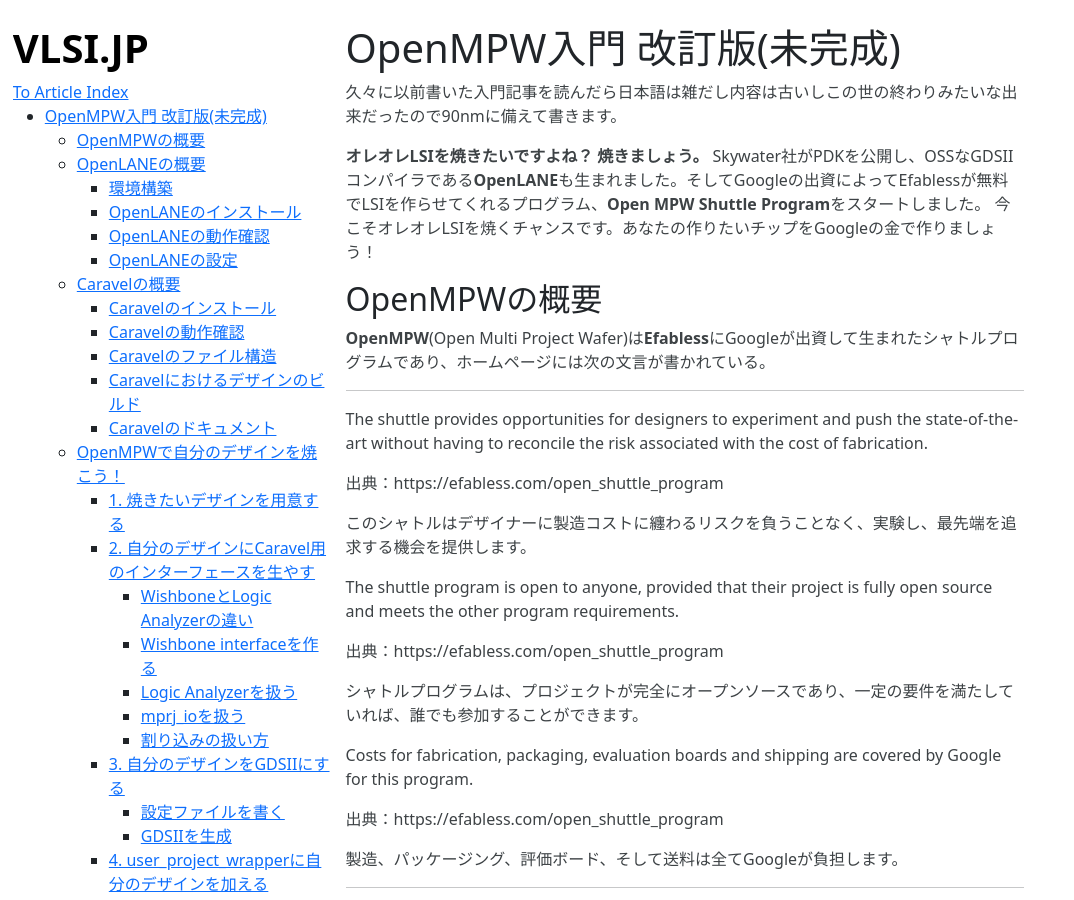
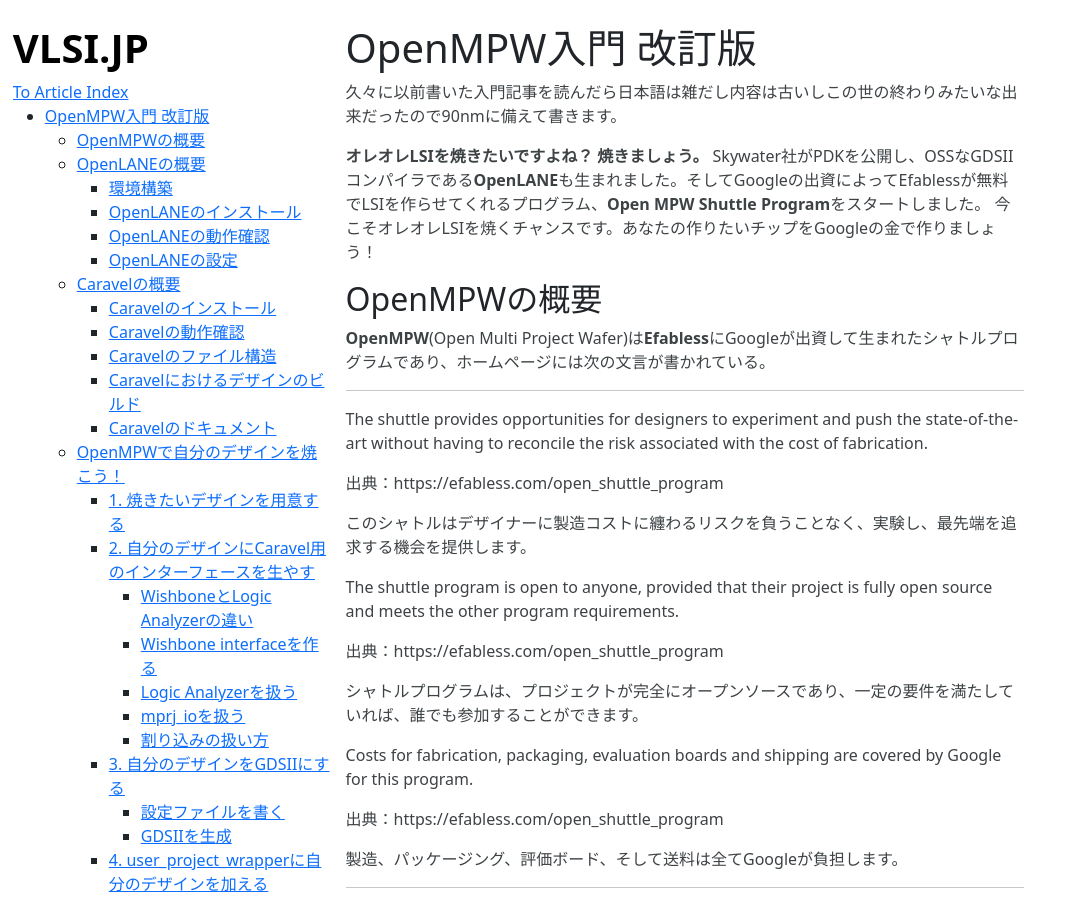
Before and after one commit to Cra2yPierr0t/Cra2yPierr0t.github.io, a Jekyll site: the page built from OpenMPW.md, in a window 1280 px wide and 900 px high. Shown: the whole window, without its empty margins (0-1074 px from the left). Built offline with Jekyll 4.4.1, drawn with Linux system fonts in a browser that asks for light colours; our own code applies the rules of GitHub Pages for plain Markdown files.

Commit message:
add header

```diff
--- a/OpenMPW.md
+++ b/OpenMPW.md
@@ -1,4 +1,8 @@
-# OpenMPW入門 改訂版(未完成)
+---
+layout: default
+title: OpenMPW入門 改訂版
+---
+# OpenMPW入門 改訂版
 久々に以前書いた入門記事を読んだら日本語は雑だし内容は古いしこの世の終わりみたいな出来だったので90nmに備えて書きます。
 
 **オレオレLSIを焼きたいですよね？ 焼きましょう。** Skywater社がPDKを公開し、OSSなGDSIIコンパイラである**OpenLANE**も生まれました。そしてGoogleの出資によってEfablessが無料でLSIを作らせてくれるプログラム、**Open MPW Shuttle Program**をスタートしました。 今こそオレオレLSIを焼くチャンスです。あなたの作りたいチップをGoogleの金で作りましょう！
```
